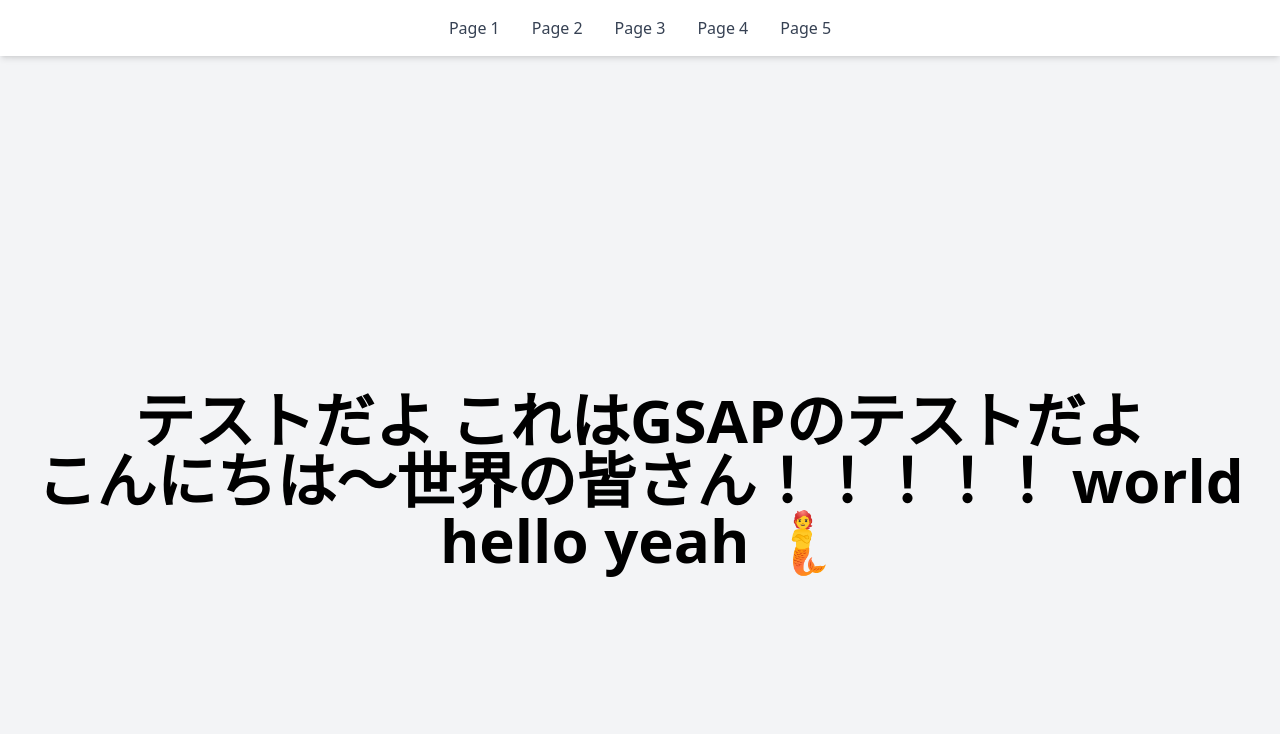
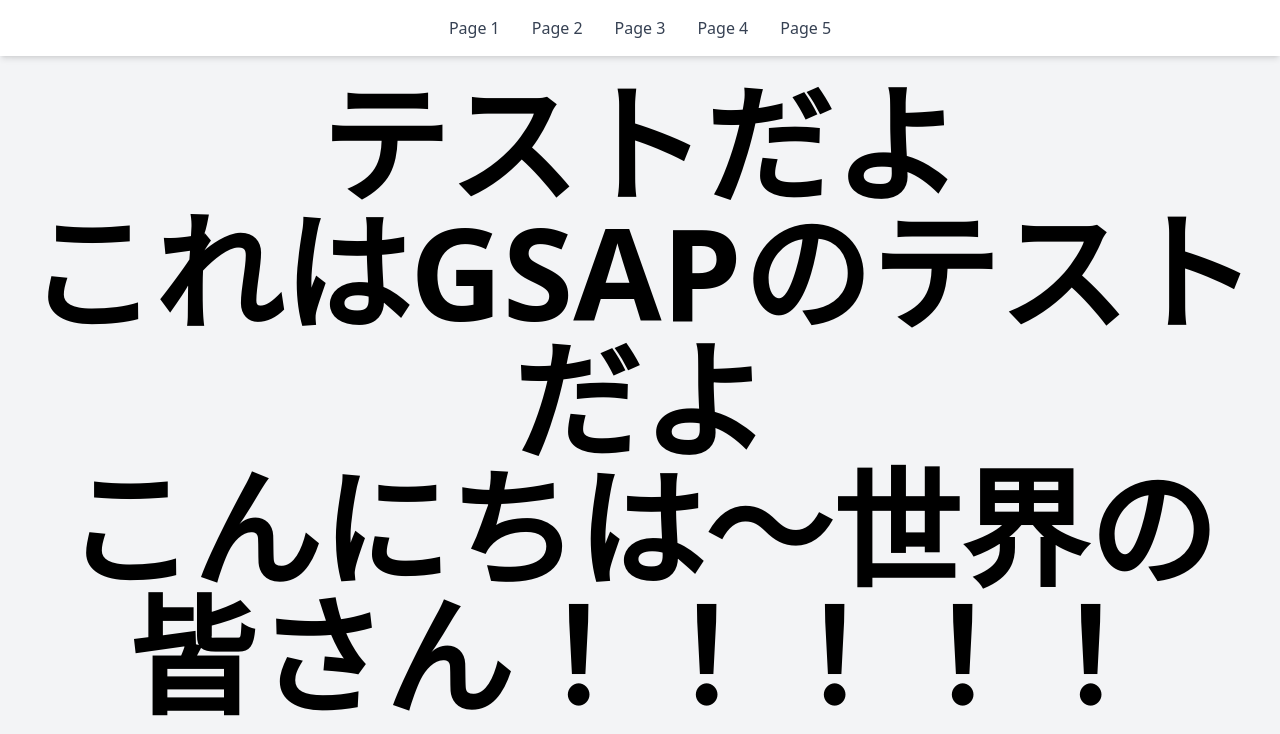
Before and after one commit to KazuhiroIto0127/learn_gsap, a React (Vite) app: page /#/page5 in a window 1280 px wide. Shown: the top 734 px of the page. Built offline with nearby package versions, Linux system fonts and the light colour scheme.

Commit message:
change text and style

```diff
--- a/src/components/Page5.tsx
+++ b/src/components/Page5.tsx
@@ -26,11 +26,11 @@
       <div className="text-center">
         <h1
           ref={textRef}
-          className="text-6xl font-bold bg-clip-text bg-linear-to-r from-purple-400 to-pink-600"
+          className="text-9xl font-bold"
         >
           テストだよ　これはGSAPのテストだよ
           こんにちは〜世界の皆さん！！！！！
-          world hello yeah 🧜
+          Hello World yeah 🧜
         </h1>
       </div>
     </div>
```
